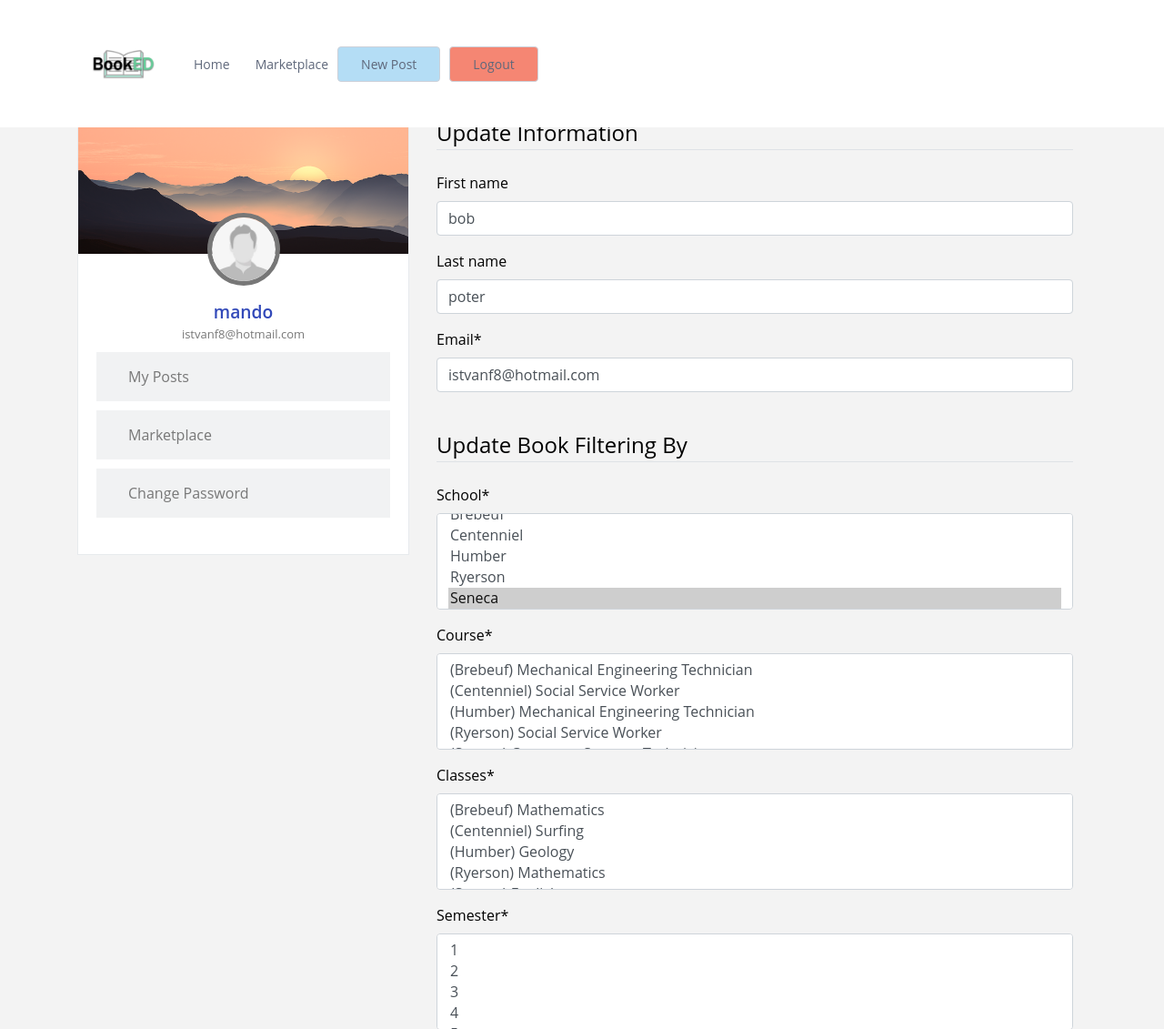
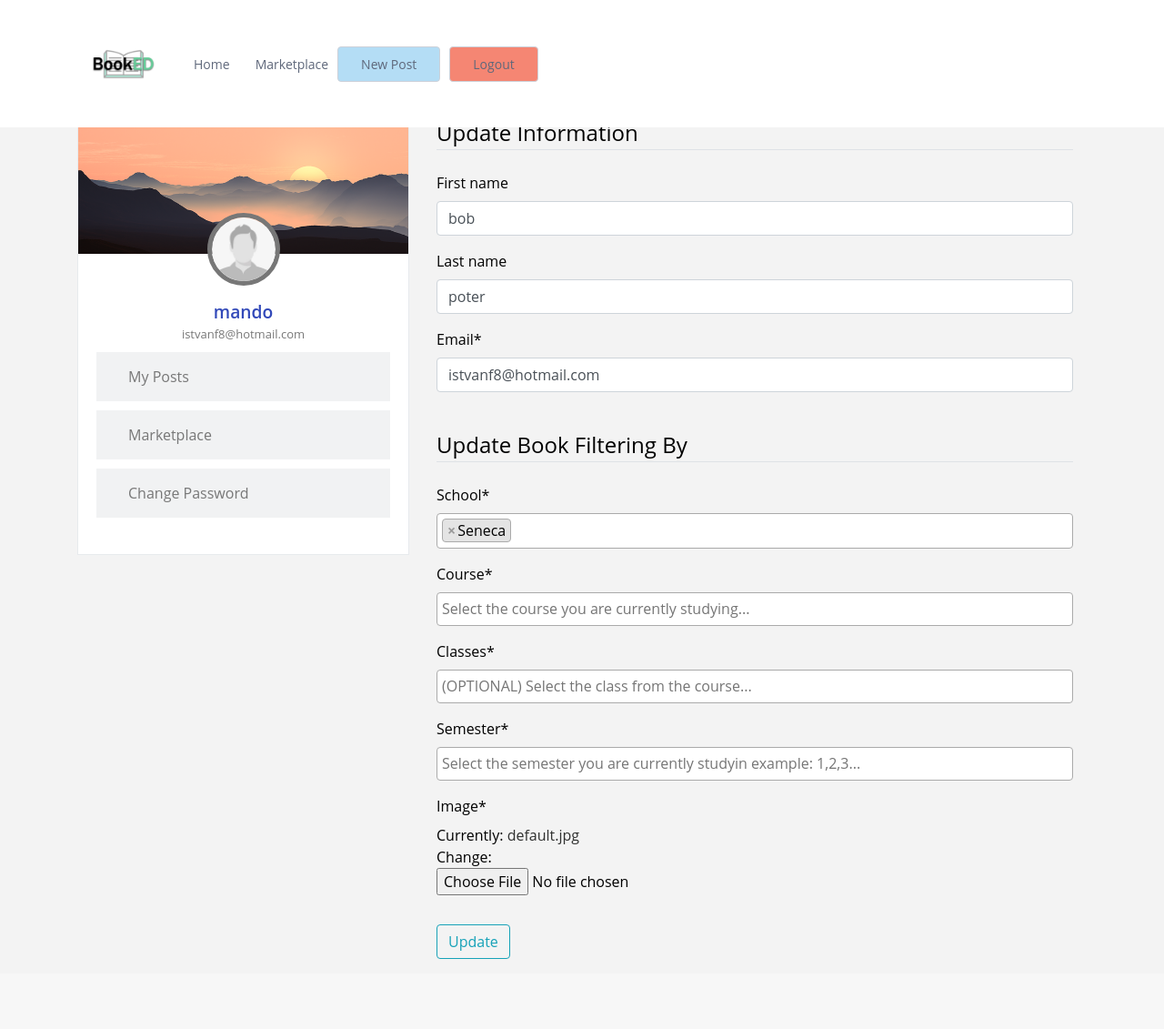
Before and after one commit to 128478203-myseneca/BookED_Edge, a Django app: page /profile/ in a window 1280 px wide. Shown: the top 1131 px of the page at 91% size. After the commit the page ends 1054 px from the top, so only its background shows below. Run offline with Django 3.2, Linux system fonts and the light colour scheme; a user stored in the database is signed in; data comes from the database, SQL or seed files in the repository; both versions use the stored data as it was after the commit; some libraries are stand-ins or nearby versions.

Commit message:
add select2 to profile form, and modified a few other things

```diff
--- a/users/forms.py
+++ b/users/forms.py
@@ -9,6 +9,7 @@ class ProfileUpdateForm(forms.ModelForm):
     class Meta:
         model = Profile
         fields = ['school','course','classes','semester','image']
+
 
 
 class UserRegisterForm(UserCreationForm):
@@ -26,8 +27,6 @@ class UserUpdateForm(forms.ModelForm):
 
     email = forms.EmailField() #set required=False if you don't want to force the user to input it
 
-
-
     class Meta: #gives netet name space for configuration in one place so whenever you save it gonna save to the user model
         model = User
         fields = ['first_name','last_name', 'email'] #fields in the form and in what order
--- a/users/templates/users/profile.html
+++ b/users/templates/users/profile.html
@@ -18,6 +18,10 @@
   <link href="{% static 'assets/vendor/bootstrap/css/bootstrap.min.css' %}" rel="stylesheet">
   <link href="{% static 'assets/css/profile.css' %}" rel="stylesheet">
   <link href="{% static 'assets/css/style.css' %}" rel="stylesheet">
+
+    <!--CDN-->
+  <link href="https://cdn.jsdelivr.net/npm/select2@4.1.0-beta.1/dist/css/select2.min.css" rel="stylesheet" />
+
 
 </head>
 <header id="header" class="fixed-top">
@@ -57,7 +61,7 @@
 </div>
 
   <!-- partial -->
-
+<body>
   <div class="main-panel">
     <div class="container">
 
@@ -120,7 +124,7 @@
                                 {{ p_form|crispy }} <!-- the | tells what filter to use in this case crispy-->
                             </fieldset>
                             <div class="form-group">
-                                <button class="btn btn-outline-info" type="submit">Update</button>
+                                <button class="btn btn-outline-info" type="submit" value="Submit">Update</button>
                             </div>
                         </form>
                     </div>
@@ -130,5 +134,15 @@
             </div>
           </div>
         </div>
-
+      <script src="https://code.jquery.com/jquery-3.5.1.min.js" integrity="sha256-9/aliU8dGd2tb6OSsuzixeV4y/faTqgFtohetphbbj0=" crossorigin="anonymous"></script>
+      <script src="https://cdn.jsdelivr.net/npm/select2@4.1.0-beta.1/dist/js/select2.min.js"></script>
+      <script>
+          $(document).ready(function() {
+              $('#id_school').select2({placeholder: 'Select the school you study at...'});
+              $('#id_course').select2({placeholder: 'Select the course you are currently studying...'});
+              $('#id_classes').select2({placeholder: '(OPTIONAL) Select the class from the course...'});
+              $('#id_semester').select2({placeholder: 'Select the semester you are currently studyin example: 1,2,3...'});
+          });
+      </script>
+      </body>
 </html>
```
Also changed, not shown: db.sqlite3, users/migrations/0008_auto_20201017_0041.py (added), users/migrations/0009_auto_20201017_0042.py (added).
